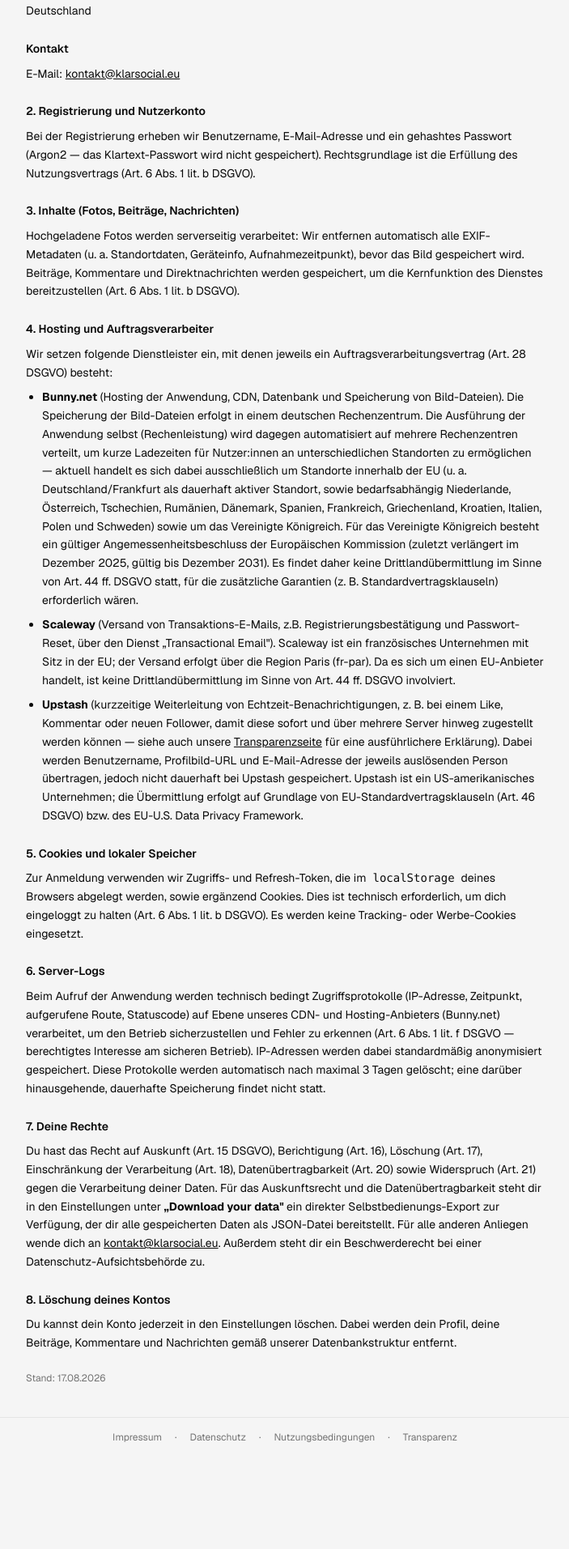
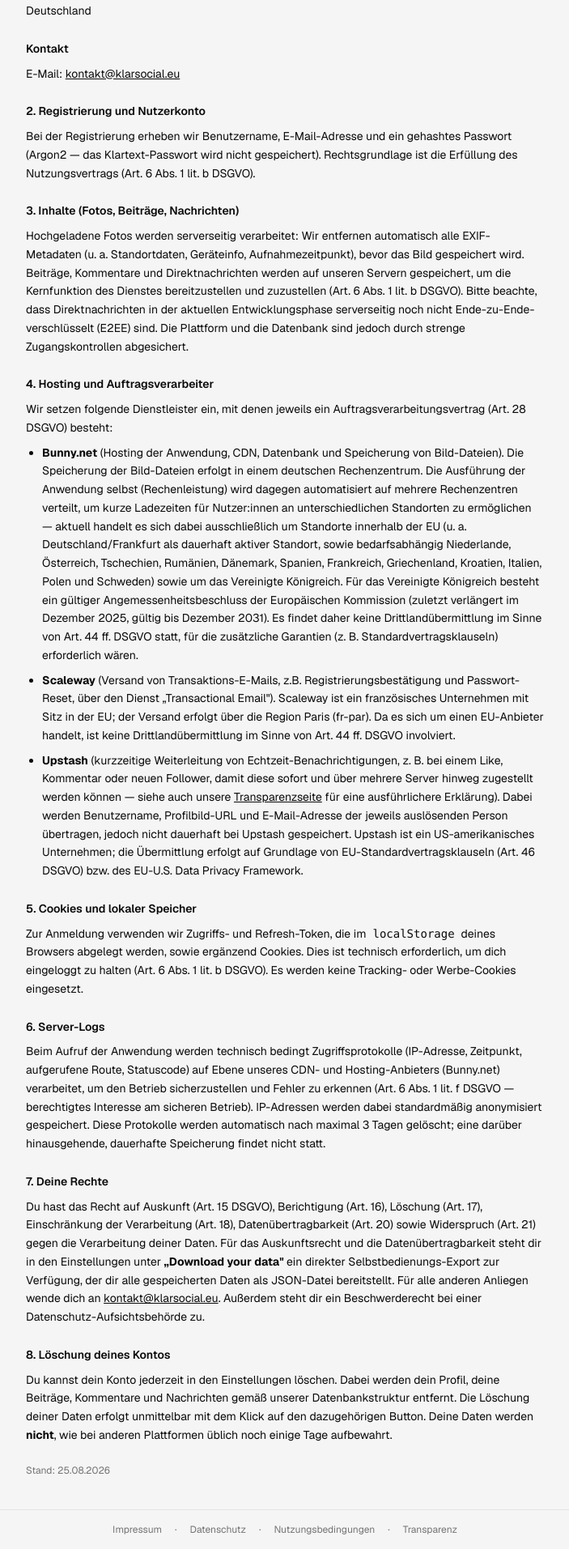
Before and after one commit to mergedeyes/Klar-Stack, a Next.js app in the folder klar-web/: page /datenschutz in a window 1280 px wide. Shown: the part 194-2107 px from the top of the page at 81% size, without its empty margins (288-991 px from the left). Before the commit the page ends 1993 px from the top, so only its background shows below. Built offline with nearby package versions, Linux system fonts and the light colour scheme; no server answers.

Commit message:
docs(legal): reflect Bunny.net infrastructure

```diff
--- a/klar-web/src/app/datenschutz/page.tsx
+++ b/klar-web/src/app/datenschutz/page.tsx
@@ -57,9 +57,12 @@ export default function DatenschutzPage() {
             Hochgeladene Fotos werden serverseitig verarbeitet: Wir entfernen
             automatisch alle EXIF-Metadaten (u. a. Standortdaten, Geräteinfo,
             Aufnahmezeitpunkt), bevor das Bild gespeichert wird. Beiträge,
-            Kommentare und Direktnachrichten werden gespeichert, um die
-            Kernfunktion des Dienstes bereitzustellen (Art. 6 Abs. 1 lit. b
-            DSGVO).
+            Kommentare und Direktnachrichten werden auf unseren Servern gespeichert,
+            um die Kernfunktion des Dienstes bereitzustellen und zuzustellen
+            (Art. 6 Abs. 1 lit. b DSGVO). Bitte beachte, dass Direktnachrichten
+            in der aktuellen Entwicklungsphase serverseitig noch nicht
+            Ende-zu-Ende-verschlüsselt (E2EE) sind. Die Plattform und die Datenbank
+            sind jedoch durch strenge Zugangskontrollen abgesichert.
           </p>
         </section>
 
@@ -166,12 +169,15 @@ export default function DatenschutzPage() {
           <p>
             Du kannst dein Konto jederzeit in den Einstellungen löschen. Dabei
             werden dein Profil, deine Beiträge, Kommentare und Nachrichten
-            gemäß unserer Datenbankstruktur entfernt.
+            gemäß unserer Datenbankstruktur entfernt. Die Löschung deiner Daten
+            erfolgt unmittelbar mit dem Klick auf den dazugehörigen Button. Deine
+            Daten werden <strong>nicht</strong>, wie bei anderen Plattformen üblich
+            noch einige Tage aufbewahrt.
           </p>
         </section>
 
         <p className="text-xs text-muted-foreground">
-          Stand: 17.08.2026
+          Stand: 25.08.2026
         </p>
       </div>
     </div>
--- a/klar-web/src/app/transparenz/page.tsx
+++ b/klar-web/src/app/transparenz/page.tsx
@@ -158,8 +158,7 @@ export default function TransparenzPage() {
         <section className="mb-8">
           <h2 className="mb-2 text-lg font-semibold">Wo deine Daten liegen</h2>
           <p>
-            Unsere Datenbank läuft in Frankfurt (Neon, AWS-Region
-            eu-central-1). Bilder, Videos und das Hosting der Anwendung
+            Die Datenbank, Bilder, Videos und das Hosting der Anwendung
             laufen über Bunny.net mit einem deutschen Rechenzentrum. Details
             zu allen eingesetzten Dienstleistern (einschließlich des
             E-Mail-Versands) findest du in der{" "}
@@ -193,7 +192,7 @@ export default function TransparenzPage() {
           und die{" "}
           <Link href="/nutzungsbedingungen" className="underline">Nutzungsbedingungen</Link>.
           <br />
-          Stand: 23.07.2026
+          Stand: 25.08.2026
         </p>
       </div>
     </div>
```
